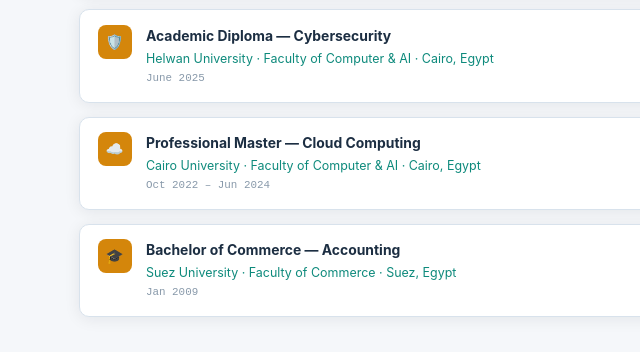
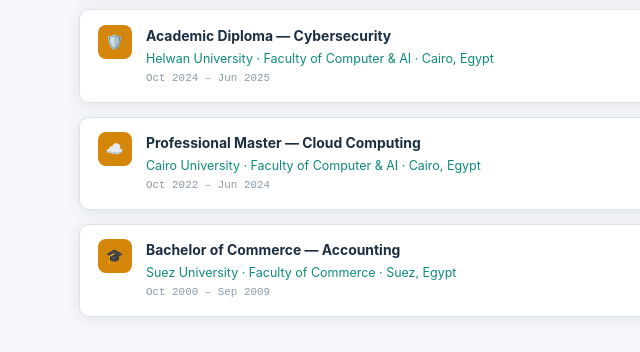
Before and after one commit to mohkatta/resume, a plain HTML site: page index.html in a window 1280 px wide. Shown: the part 3181-3533 px from the top of the page, 45-685 px from the left. Drawn offline with Linux system fonts and the light colour scheme; a script that the page names is missing.

Commit message:
Update Helwan and Bachelor of Commerce dates
Co-Authored-By: Claude Sonnet 5.5 <noreply@anthropic.com>
Claude-Session: https://claude.ai/code/session_018dkmyCKFT4HHR7Z3BMy91B

```diff
--- a/index.html
+++ b/index.html
@@ -478,7 +478,7 @@ footer{text-align:center;padding:1.8rem 1rem;font-size:.75rem;color:var(--mid);b
         </div>
         <div class="edu-item">
           <div class="edu-icon">🛡️</div>
-          <div><div class="edu-degree">Academic Diploma — Cybersecurity</div><div class="edu-school">Helwan University &middot; Faculty of Computer &amp; AI &middot; Cairo, Egypt</div><div class="edu-year">June 2025</div></div>
+          <div><div class="edu-degree">Academic Diploma — Cybersecurity</div><div class="edu-school">Helwan University &middot; Faculty of Computer &amp; AI &middot; Cairo, Egypt</div><div class="edu-year">Oct 2024 &ndash; Jun 2025</div></div>
         </div>
         <div class="edu-item">
           <div class="edu-icon">☁️</div>
@@ -486,7 +486,7 @@ footer{text-align:center;padding:1.8rem 1rem;font-size:.75rem;color:var(--mid);b
         </div>
         <div class="edu-item">
           <div class="edu-icon">🎓</div>
-          <div><div class="edu-degree">Bachelor of Commerce — Accounting</div><div class="edu-school">Suez University &middot; Faculty of Commerce &middot; Suez, Egypt</div><div class="edu-year">Jan 2009</div></div>
+          <div><div class="edu-degree">Bachelor of Commerce — Accounting</div><div class="edu-school">Suez University &middot; Faculty of Commerce &middot; Suez, Egypt</div><div class="edu-year">Oct 2000 &ndash; Sep 2009</div></div>
         </div>
       </div>
     </section>
```
